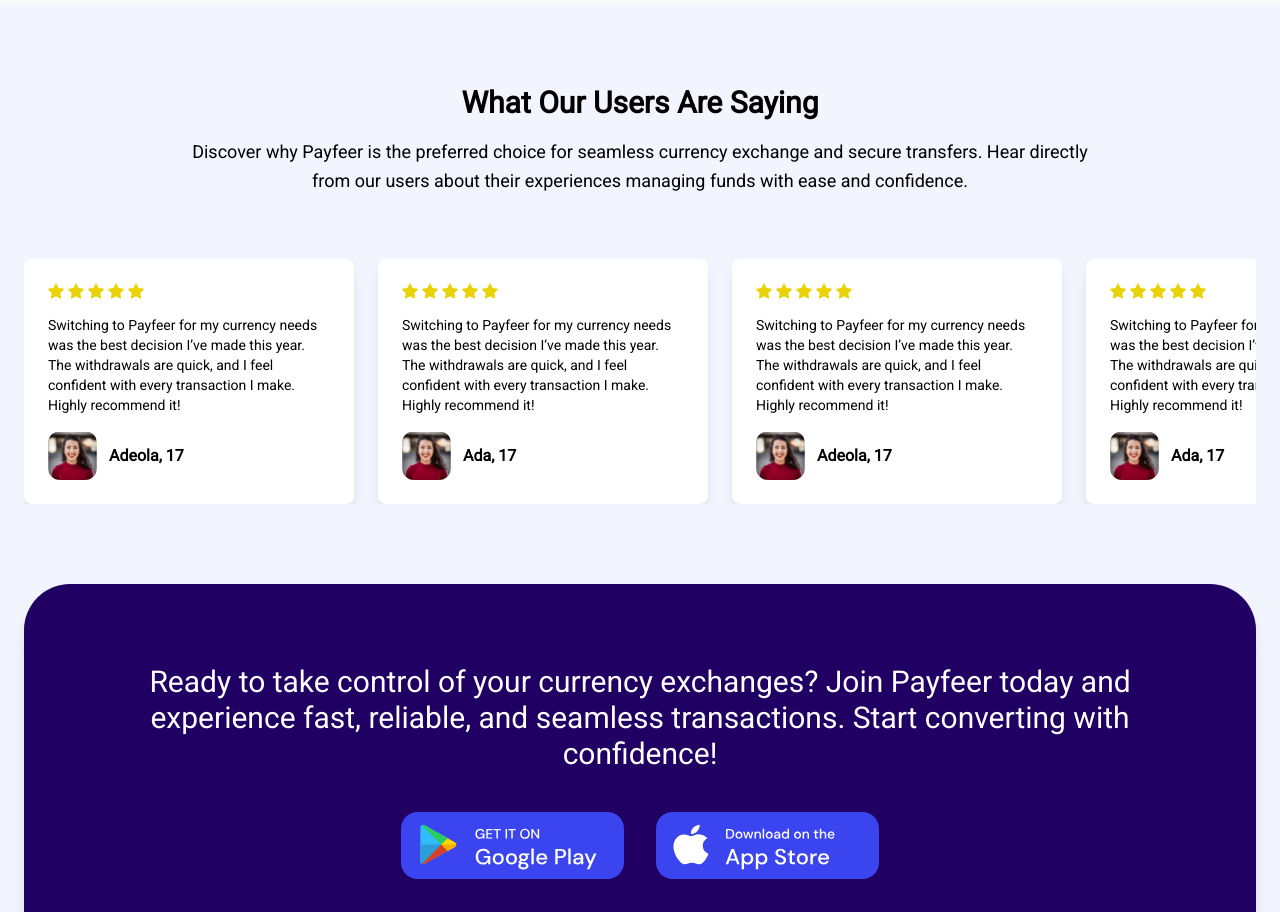
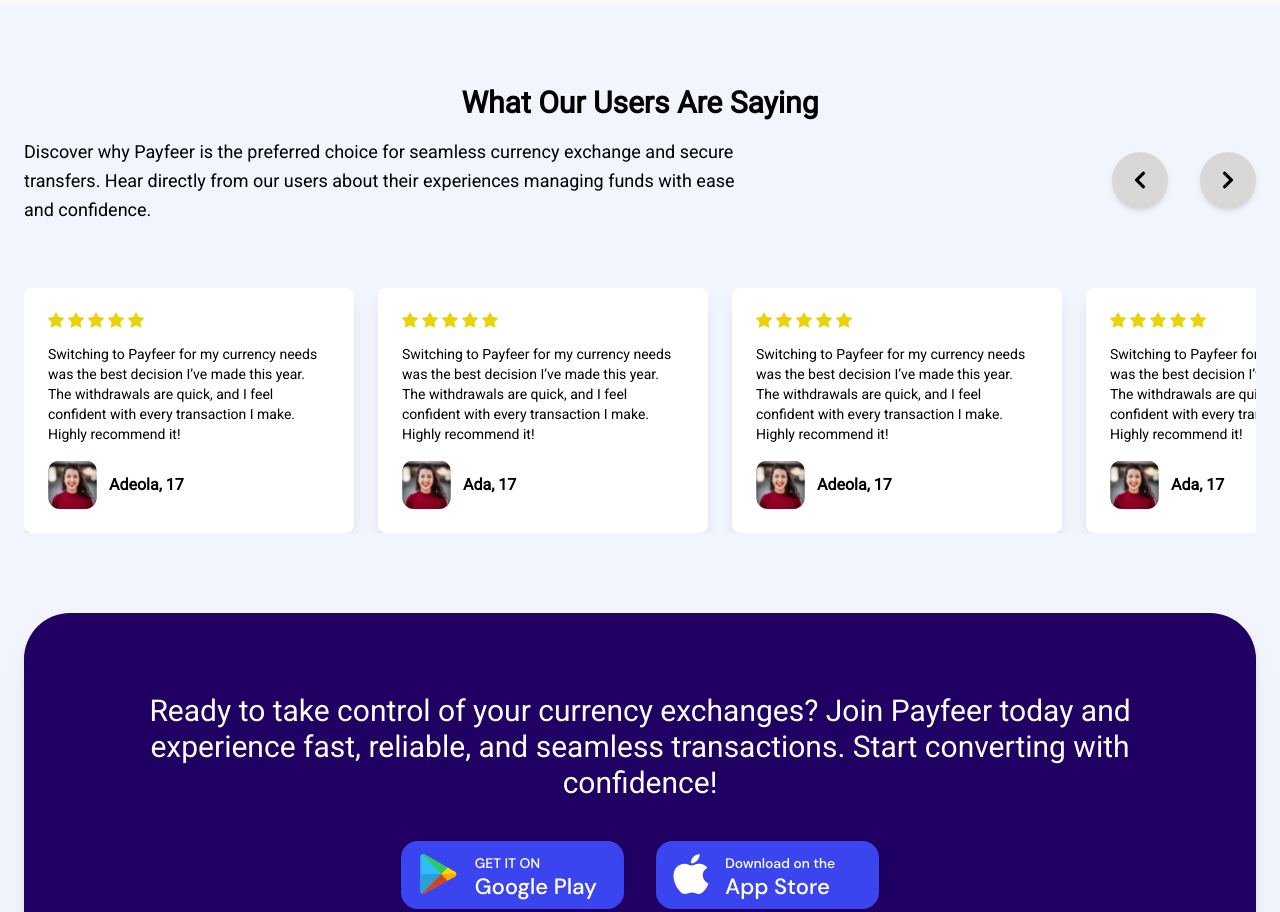
Before and after one commit to Payfeer/website, a Next.js app: page / in a window 1280 px wide. Shown: the part 3100-4012 px from the top of the page. Built offline with nearby package versions, Linux system fonts and the light colour scheme.

Commit message:
carousel

```diff
--- a/app/(homepage)/_components/Testimonials.tsx
+++ b/app/(homepage)/_components/Testimonials.tsx
@@ -1,12 +1,11 @@
 "use client";
 
-import { useState } from "react";
+import { useRef } from "react";
 import CTA from "./CTA";
 
 import { FaChevronLeft, FaChevronRight } from "react-icons/fa";
 import Testimonial1 from "@/public/assets/images/person.png";
 import Image from "next/image";
-import { Star } from "lucide-react";
 import { BsStarFill } from "react-icons/bs";
 
 const testimonials = [
@@ -43,18 +42,18 @@
 ];
 
 const Testimonials = () => {
-  const [currentIndex, setCurrentIndex] = useState(0);
+  const scrollRef = useRef<HTMLDivElement>(null);
 
-  const handlePrev = () => {
-    setCurrentIndex((prevIndex) =>
-      prevIndex === 0 ? testimonials.length - 1 : prevIndex - 1
-    );
-  };
+  const scroll = (direction: "left" | "right") => {
+    if (scrollRef.current) {
+      const { scrollLeft, clientWidth } = scrollRef.current;
+      const scrollAmount = direction === "left" ? -clientWidth : clientWidth;
 
-  const handleNext = () => {
-    setCurrentIndex((prevIndex) =>
-      prevIndex === testimonials.length - 1 ? 0 : prevIndex + 1
-    );
+      scrollRef.current.scrollTo({
+        left: scrollLeft + scrollAmount,
+        behavior: "smooth",
+      });
+    }
   };
 
   return (
@@ -67,15 +66,41 @@
           <h2 className="font-semibold text-xl md:text-3xl">
             What Our Users Are Saying
           </h2>
-          <p className="max-w-[900px] text-sm md:text-lg/relaxed">
+
+          {/* Scroll Buttons */}
+          <div className="flex gap-8 justify-between w-full">
+            <p className="max-w-[731px] text-sm md:text-lg/relaxed md:text-left">
               Discover why Payfeer is the preferred choice for seamless currency
               exchange and secure transfers. Hear directly from our users about
               their experiences managing funds with ease and confidence.
             </p>
+
+            <div className="hidden md:flex items-center gap-8">
+              <button
+                onClick={() => scroll("left")}
+                className="z-10 bg-[#D8D8D8] size-14 flex items-center justify-center p-1 rounded-full shadow-md hover:bg-gray-200 active:bg-payfeer-primary active:text-white transition-all"
+              >
+                <FaChevronLeft className="size-5" />
+                <span className="sr-only">Left</span>
+              </button>
+
+              <button
+                onClick={() => scroll("right")}
+                className="z-10 bg-[#D8D8D8] size-14 flex items-center justify-center p-1 rounded-full shadow-md hover:bg-gray-200 active:bg-payfeer-primary active:text-white transition-all"
+              >
+                <FaChevronRight className="size-5" />
+                <span className="sr-only">Right</span>
+              </button>
+            </div>
+          </div>
         </div>
 
-        <div className="relative flex gap-6 items-center overflow-scroll">
-          {testimonials.map((testimonial, index) => (
+        <div className="flex items-center">
+          <div
+            ref={scrollRef}
+            className="flex gap-6 items-center overflow-x-scroll scroll-smooth scrollbar-hide w-full"
+          >
+            {testimonials.map((testimonial) => (
               <div key={testimonial.id}>
                 <div className="flex flex-col gap-4 bg-white p-6 rounded-lg shadow-lg w-[330px]">
                   <div className="flex gap-1">
@@ -104,6 +129,7 @@
             ))}
           </div>
         </div>
+      </div>
 
       <div className="-mb-24">
         <CTA />
```
Lines whose indentation alone changed are shown as unchanged.
